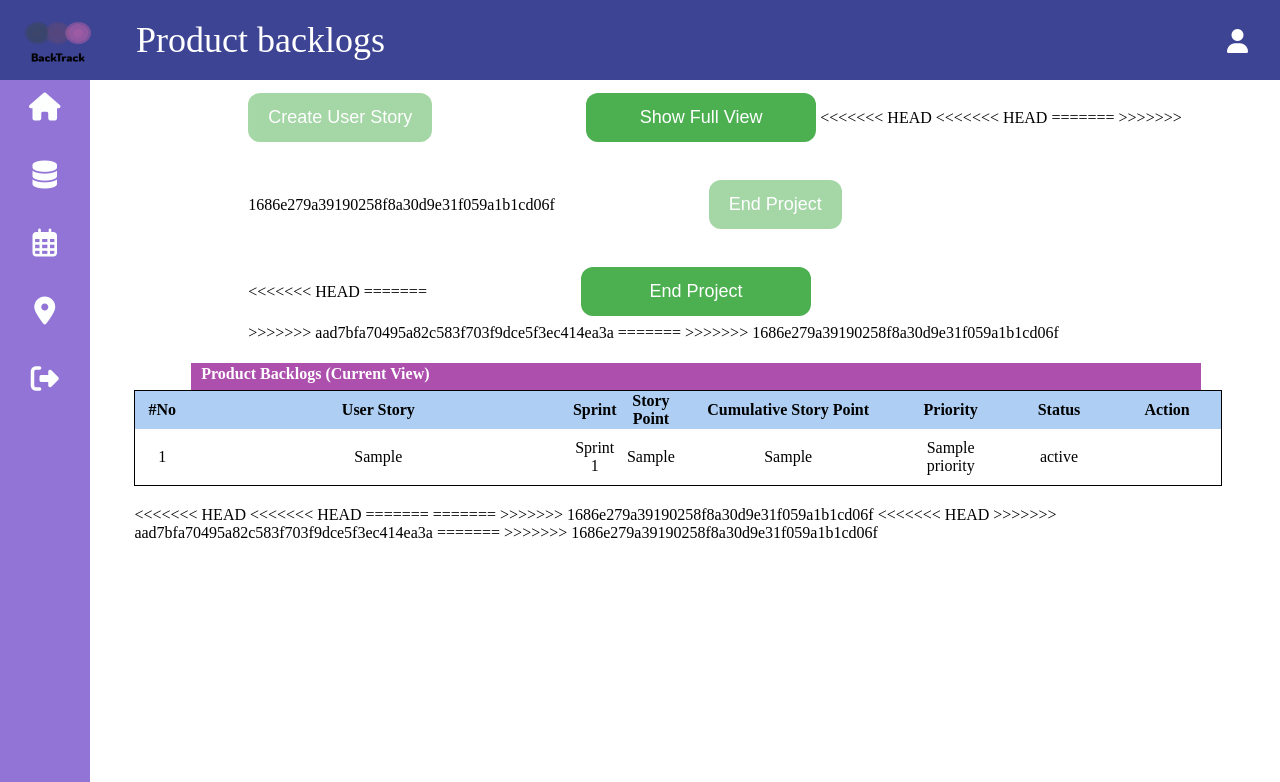
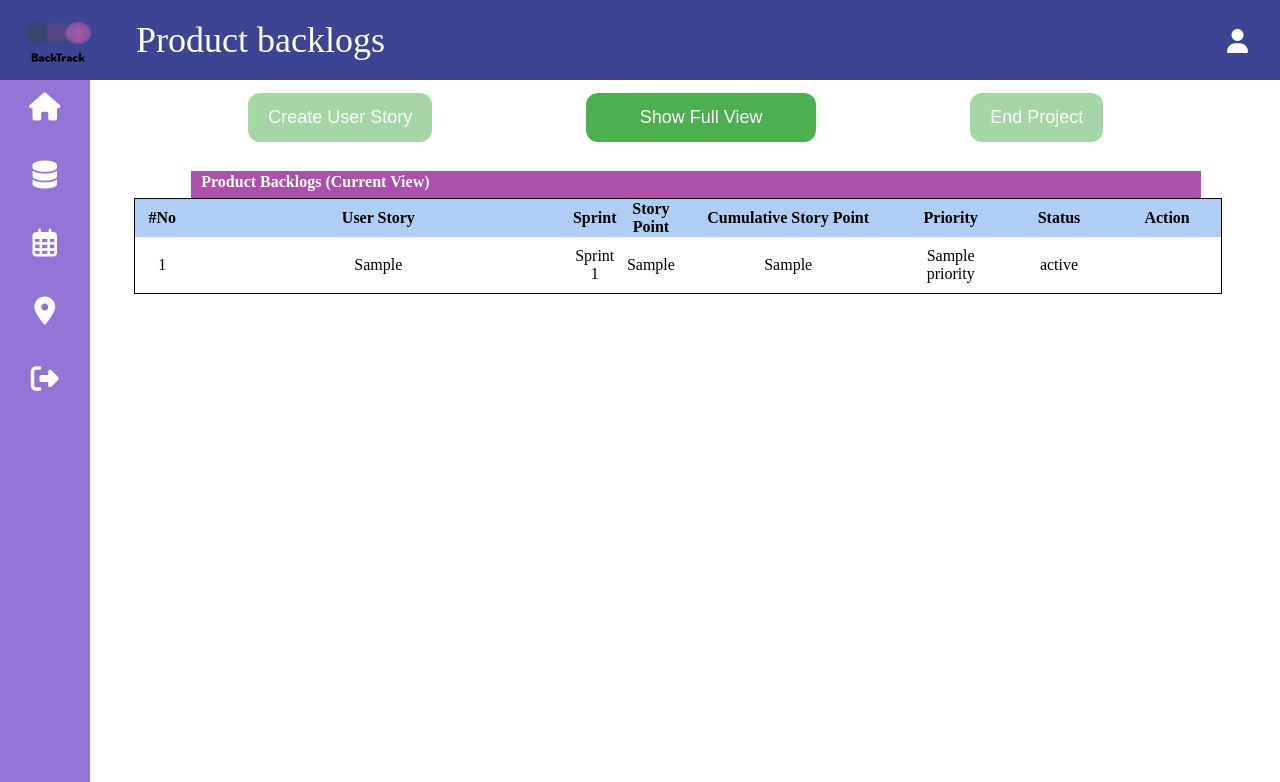
Before and after one commit to zhiqianfoo97/A-Web-Platform-for-Organizing-Projects-using-Scrum-Practice, a Django app: template templates/pb.html in a window 1280 px wide. Shown: the top 782 px of the page. Run offline with Django 3.2, Linux system fonts and the light colour scheme; the template is opened without the code that fills it: most values are stand-ins (such as "Sample title", 1, 10 or a date in 2020); some libraries are stand-ins or nearby versions.

Commit message:
minor changes

```diff
--- a/templates/pb.html
+++ b/templates/pb.html
@@ -16,21 +16,13 @@
         <button  style="width:auto; opacity:0.5;" class="button2" disabled>Create User Story</button>
         {% endif %}
         <a href="{% url 'application:product_backlog_all' project_id %}" title="To full view" style="margin-left: 150px;display:inline-block;"><button type="button">Show Full View</button></a>
-<<<<<<< HEAD
-<<<<<<< HEAD
-=======
->>>>>>> 1686e279a39190258f8a30d9e31f059a1b1cd06f
+
         {% if user_role == 'PO' %}
         <button class="button1" onclick="document.getElementById('endprojectmodal').style.display='block'" >End Project</button><br>
         {% else %}
         <button class="button1" style="width:auto; opacity:0.5;" disabled>End Project</button><br>
         {% endif %}
-<<<<<<< HEAD
-=======
-        <button class="button1" onclick="document.getElementById('endprojectmodal').style.display='block'" >End Project</button><br>
->>>>>>> aad7bfa70495a82c583f703f9dce5f3ec414ea3a
-=======
->>>>>>> 1686e279a39190258f8a30d9e31f059a1b1cd06f
+
     </div>
 
     <div class= "tabulator">
@@ -171,11 +163,10 @@
         </form>
     </div>
 
-<<<<<<< HEAD
-<<<<<<< HEAD
-=======
-=======
->>>>>>> 1686e279a39190258f8a30d9e31f059a1b1cd06f
+
+
+
+
      <div id="endprojectmodal" class="endmodal" role="dialog">
                 <span onclick="document.getElementById('endprojectmodal').style.display='none'" class="endclose" title="Close Modal">×</span>
 
@@ -205,12 +196,9 @@
                       </div>
                   </form>
         </div>
-<<<<<<< HEAD
+
     <!--close the modal by just clicking outside of the modal-->
->>>>>>> aad7bfa70495a82c583f703f9dce5f3ec414ea3a
-=======
 
->>>>>>> 1686e279a39190258f8a30d9e31f059a1b1cd06f
     <script>
         var modal = document.getElementById('id01');
         var modal1 = document.getElementsByClassName('modal');
```
Also changed, not shown: templates/pbAll.html (+2 -10 lines).
